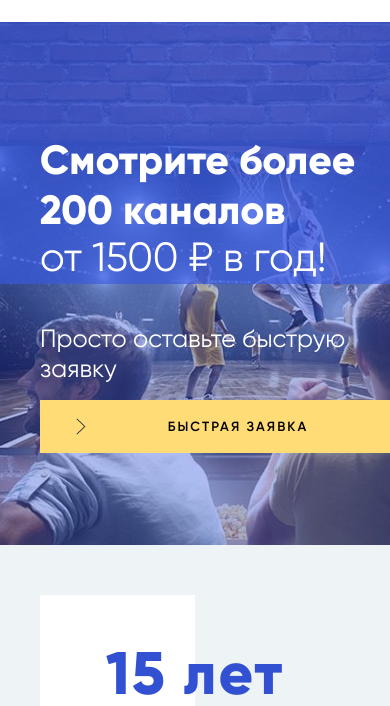
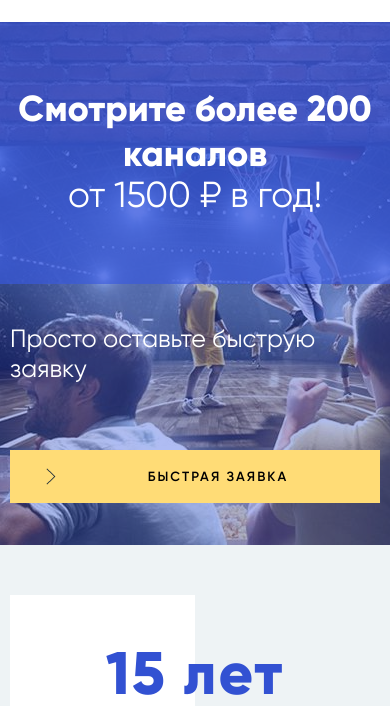
Before and after one commit to sharapov2701/stalker_template, a plain HTML site: page index.html in a window 390 px wide. Shown: the part 138-844 px from the top of the page. Drawn offline with Linux system fonts and the light colour scheme.

Commit message:
small fixes

```diff
--- a/styles/style.scss
+++ b/styles/style.scss
@@ -311,29 +311,27 @@ a {
 		&_1 {
 			height: 100%;
 			.banner__top {
-				padding-left: 40px;
+				padding: 0 40px;
 				display: flex;
 				flex-direction: column;
 				justify-content: flex-end;
 				background: rgba(57, 89, 224, 0.8);
 			}
 			.banner__bot {
-				padding-left: 40px;
+				padding: 42px 40px 92px 40px;
 				display: flex;
 				flex-direction: column;
 				justify-content: space-between;
 				align-items: flex-start;
-				padding-top: 42px;
-				padding-bottom: 92px;
 				box-sizing: border-box;
 				background: rgba(57, 89, 224, 0.4);
 			}
 			.banner__title {
-				@include adaptive-font(51, 40);
+				@include adaptive-font(51, 35);
 				font-weight: 700;
 			}
 			.banner__subtitle {
-				@include adaptive-font(51, 40);
+				@include adaptive-font(51, 35);
 				font-weight: 300;
 			}
 			.banner__text {
@@ -579,51 +577,60 @@ a {
 }
 
 @media (max-width: 320px) {
-
 	.header__body {
 		justify-content: center;
 	}
-
 	.banner {
-
-		&__block_1 .banner__top,
-		&__block_1 .banner__bot {
-			box-sizing: border-box;
-			padding: 10px;
-		}
-
 		&__block_1 .banner__bot {
 			justify-content: space-around;
 		}
-
 		&__text {
 			text-align: center;
 		}
-
 	}
-
-	.about {
-		padding: 0 10px 10px 10px;
-	}
-
 	.services__title{
 		text-align: center;
 	}
-
 }
 
 @media (max-width: 411px) {
+	.top-menu__item.link {
+
+	}
 	.apply {
 		width: 100%;
+	}
+	.banner__block_1 .banner__top,
+	.banner__block_1 .banner__bot {
+		box-sizing: border-box;
+		padding: 10px;
+	}
+	.banner__block_1 .banner__bot {
+		justify-content: space-around;
+		box-sizing: border-box;
+		padding: 10px;
+	}
+	.about {
+		padding: 0 10px 10px 10px;
 	}
 }
 
 @media (max-width: 640px) {
-	.banner__block_1 {
-		width: 100%!important;
-	}
-	.banner__block_2 {
-		display: none;
+	.banner {
+		&__block_1 {
+			width: 100%!important;
+			.banner__top {
+				justify-content: center;
+			}
+			.banner__title,
+			.banner__subtitle
+			{
+				text-align: center;
+			}
+		}
+		&__block_2 {
+			display: none;
+		}
 	}
 	.about {
 
@@ -687,7 +694,9 @@ a {
 		}
 
 		&__item.link {
-			@include adaptive-font(36, 20);
+			@include adaptive-font(36, 18);
+			border: 0;
+			margin-bottom: 20px;
 		}
 
 		&__burger {
```
Also changed, not shown: styles/style.css, 1 other file.
